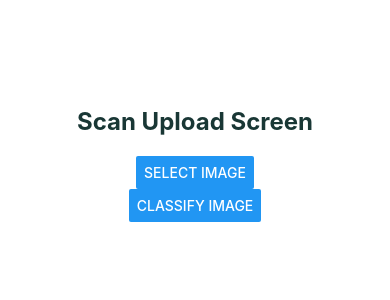
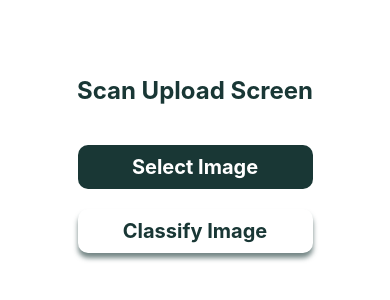
Before and after one commit to Mide6x/SabiMLGT, a React Native app: screen /ScanUpload in a window 390 px wide. Shown: the part 258-558 px from the top of the page. Built offline with nearby package versions, Linux system fonts and the light colour scheme.

Commit message:
Updated UI

```diff
--- a/components/ScanUploadScreen.js
+++ b/components/ScanUploadScreen.js
@@ -13,6 +13,7 @@ import {
 import * as ImagePicker from "expo-image-picker";
 import axios from "axios";
 import { useNavigation } from "@react-navigation/native";
+import FontAwesome from "@expo/vector-icons/FontAwesome";
 
 const ScanUploadScreen = () => {
   const [image, setImage] = useState(null);
@@ -27,7 +28,7 @@ const ScanUploadScreen = () => {
   const selectImage = async () => {
     const { status } = await ImagePicker.requestMediaLibraryPermissionsAsync();
     if (status !== "granted") {
-      Alert.alert("Permission required", "Please enable camera access");
+      Alert.alert("Permission required", "Please enable photos access");
       return;
     }
 
@@ -107,17 +108,20 @@ const ScanUploadScreen = () => {
   return (
     <View style={styles.container}>
       <Text style={styles.scanText}>Scan Upload Screen</Text>
-      <Button
-        title={isClassified ? "Upload New Image" : "Select Image"}
-        onPress={selectImage}
-      />
+      <TouchableOpacity style={styles.addButton} onPress={selectImage}>
+        <Text style={styles.addButtonText}>
+          {isClassified ? "Upload New Image" : "Select Image"}
+        </Text>
+      </TouchableOpacity>
       {image && <Image source={{ uri: image }} style={styles.image} />}
       {!isClassified && (
-        <Button
-          title="Classify Image"
+        <TouchableOpacity
+          style={[styles.addButton, styles.classifyButton]}
           onPress={classifyImage}
           disabled={isLoading}
-        />
+        >
+          <Text style={styles.addButtonText2}>Classify Image</Text>
+        </TouchableOpacity>
       )}
       {isLoading && <ActivityIndicator size="small" color="#B7B4B4" />}
       {highestProbabilityTag && (
@@ -129,7 +133,7 @@ const ScanUploadScreen = () => {
         <>
           <TextInput
             style={styles.input}
-            placeholder="Input price here"
+            placeholder="Input Item Price"
             placeholderTextColor="#B7B4B4"
             value={price}
             onChangeText={setPrice}
@@ -138,7 +142,7 @@ const ScanUploadScreen = () => {
           />
           <TextInput
             style={styles.input}
-            placeholder="Minimum order quantity"
+            placeholder="Minimum Order Quantity"
             placeholderTextColor="#B7B4B4"
             value={minOrderQuantity}
             onChangeText={setMinOrderQuantity}
@@ -146,7 +150,7 @@ const ScanUploadScreen = () => {
             returnKeyType="done"
           />
           <TouchableOpacity
-            style={styles.addButton}
+            style={[styles.addButton, styles.classifyButton]}
             onPress={() =>
               navigation.navigate("UpdatedStore", {
                 imageUri: image,
@@ -156,7 +160,7 @@ const ScanUploadScreen = () => {
               })
             }
           >
-            <Text style={styles.addButtonText}>Add Item to Store</Text>
+            <Text style={styles.addButtonText2}>Update Store</Text>
           </TouchableOpacity>
         </>
       )}
@@ -204,7 +208,7 @@ const styles = StyleSheet.create({
     marginVertical: 10,
     color: "#193735",
     fontSize: 20,
-    fontWeight: "bold",
+    textAlign: "center",
   },
   addButton: {
     backgroundColor: "#193735",
@@ -213,6 +217,18 @@ const styles = StyleSheet.create({
     borderRadius: 10,
     alignItems: "center",
     marginTop: 20,
+    width: 235,
+  },
+  classifyButton: {
+    backgroundColor: "#fff",
+    shadowColor: "#193735",
+    shadowOpacity: 0.6,
+    shadowRadius: 5,
+    shadowOffset: {
+      width: 0,
+      height: 5, // Adjust this value to control how far the shadow drops below
+    },
+    elevation: 6, // For Android
   },
   addButtonText: {
     fontSize: 20,
@@ -220,6 +236,12 @@ const styles = StyleSheet.create({
     color: "white",
     textAlign: "center",
   },
+  addButtonText2: {
+    fontSize: 20,
+    fontWeight: "bold",
+    color: "#193735",
+    textAlign: "center",
+  },
 });
 
 export default ScanUploadScreen;
--- a/components/UpdatedStore.js
+++ b/components/UpdatedStore.js
@@ -6,15 +6,17 @@ const UpdatedStore = ({ route }) => {
   const { imageUri, tag, price, minOrderQuantity } = route.params;
   const navigation = useNavigation();
 
+  const userName = "Team Phoenix";
+
   return (
     <View style={styles.container}>
       <View style={styles.itemContainer}>
         <Image source={{ uri: imageUri }} style={styles.image} />
         <View style={styles.detailsContainer}>
           <Text style={styles.tagText}>{tag}</Text>
-          <Text style={styles.detailText}>Price: ₦{price}</Text>
+          <Text style={styles.detailText}>PRICE: ₦{price}</Text>
           <Text style={styles.detailText}>
-            Min. Order Quantity: {minOrderQuantity}
+            MIN. ORDER QUANTITY: {minOrderQuantity} Packs
           </Text>
         </View>
       </View>
@@ -33,11 +35,12 @@ const styles = StyleSheet.create({
     flex: 1,
     justifyContent: "center",
     alignItems: "center",
+    paddingHorizontal: 20,
+    backgroundColor: "#fff",
   },
   itemContainer: {
     flexDirection: "row",
     alignItems: "center",
-    margin: 10,
   },
   image: {
     width: 100,
@@ -52,10 +55,12 @@ const styles = StyleSheet.create({
     fontSize: 20,
     fontWeight: "bold",
     color: "#193735",
+    padding: 5,
   },
   detailText: {
     fontSize: 16,
     color: "#193735",
+    padding: 5,
   },
   backButton: {
     backgroundColor: "#193735",
--- a/components/WelcomeScreen.js
+++ b/components/WelcomeScreen.js
@@ -1,5 +1,5 @@
 import React from "react";
-import { View, Text, Button, Pressable, StyleSheet } from "react-native";
+import { View, Text, Pressable, StyleSheet } from "react-native";
 import { useNavigation } from "@react-navigation/native";
 import LottieView from "lottie-react-native";
 import FontAwesome from "@expo/vector-icons/FontAwesome";
@@ -11,15 +11,13 @@ const WelcomeScreen = () => {
 
   return (
     <View style={styles.container}>
-      <Text style={styles.welcomeText}>Welcome Back, {userName}. </Text>
-      <Text style={styles.introText}>
-        <Text>So glad you’re back. </Text>
-        {"\n"}
-        <Text>
-          Continue to list some items by manual upload or by using our{"\n"} new
-          AI feature to upload your items{"\n"} and start trading! 🤗
-        </Text>{" "}
-      </Text>
+      <View style={styles.header}>
+        <Text style={styles.welcomeText}>Welcome Back, {userName} 👋 </Text>
+        <Text style={styles.introText}>
+          So glad you’re back. Continue to list some items by manual upload or
+          by using our new AI feature to upload your items and start trading! 🤗
+        </Text>
+      </View>
 
       <View style={styles.lot}>
         <LottieView
@@ -34,13 +32,12 @@ const WelcomeScreen = () => {
         <Pressable
           style={({ pressed }) => [
             styles.button,
-            { backgroundColor: pressed ? "#5B84C4" : "#fff", borderRadius: 18 },
+            pressed ? styles.pressedButton : null,
           ]}
-          title="Upload Item Manually"
           onPress={() => navigation.navigate("ManualUpload")}
         >
           <View style={styles.buttonContent}>
-            <Text style={styles.buttonLabel}>Upload Store Item Manually</Text>
+            <Text style={styles.buttonLabel}>Update Manually</Text>
           </View>
         </Pressable>
       </View>
@@ -48,14 +45,14 @@ const WelcomeScreen = () => {
       <View style={styles.buttonContainer2}>
         <Pressable
           style={({ pressed }) => [
-            styles.button,
-            { backgroundColor: pressed ? "#FB9B50" : "#fff", borderRadius: 18 },
+            styles.button1,
+            pressed ? styles.pressedButton : null,
           ]}
           onPress={() => navigation.navigate("ScanUpload")}
         >
           <View style={styles.buttonContent}>
-            <FontAwesome name="picture-o" size={12} color="#25292e" />
-            <Text style={styles.buttonLabel}>Scan to Upload</Text>
+            <FontAwesome name="picture-o" size={12} color="#193735" />
+            <Text style={styles.buttonLabel2}>Scan to Upload</Text>
           </View>
         </Pressable>
       </View>
@@ -66,15 +63,19 @@ const WelcomeScreen = () => {
 const styles = StyleSheet.create({
   container: {
     flex: 1,
-    justifyContent: "space-around",
+    justifyContent: "center",
+    alignItems: "center",
+    paddingHorizontal: 20,
     backgroundColor: "#fff",
+  },
+  header: {
     alignItems: "center",
-    paddingTop: 20,
   },
   welcomeText: {
     fontSize: 24,
     fontWeight: "bold",
-    marginTop: 20,
+    textAlign: "center",
+    height: 100,
   },
   introText: {
     fontSize: 20,
@@ -82,20 +83,36 @@ const styles = StyleSheet.create({
     textAlign: "center",
   },
   buttonContainer1: {
-    borderWidth: 4,
-    borderColor: "#11224D",
     borderRadius: 18,
-    marginBottom: -10,
+    marginBottom: 10,
+    width: 235,
   },
   buttonContainer2: {
-    borderWidth: 4,
-    borderColor: "#F98125",
     borderRadius: 18,
-    marginTop: -10,
+    marginTop: 20,
+    width: 235,
+    shadowColor: "#193735",
+    shadowOpacity: 0.6,
+    shadowRadius: 5,
+    shadowOffset: {
+      width: 0,
+      height: 5, // Adjust this value to control how far the shadow drops below
+    },
+    elevation: 6, // For Android
   },
+
   button: {
     padding: 15,
-    borderRadius: 18,
+    borderRadius: 10,
+    backgroundColor: "#193735",
+  },
+  button1: {
+    padding: 15,
+    borderRadius: 10,
+    backgroundColor: "#fff",
+  },
+  pressedButton: {
+    backgroundColor: "#EEEEEE",
   },
   buttonContent: {
     flexDirection: "row",
@@ -103,7 +120,15 @@ const styles = StyleSheet.create({
     justifyContent: "center",
   },
   buttonLabel: {
-    color: "#25292e",
+    color: "white",
+    fontSize: 16,
+    fontWeight: "bold",
+    marginLeft: 10,
+  },
+  buttonLabel2: {
+    color: "#193735",
+    fontSize: 16,
+    fontWeight: "bold",
     marginLeft: 10,
   },
   lot: {
```
